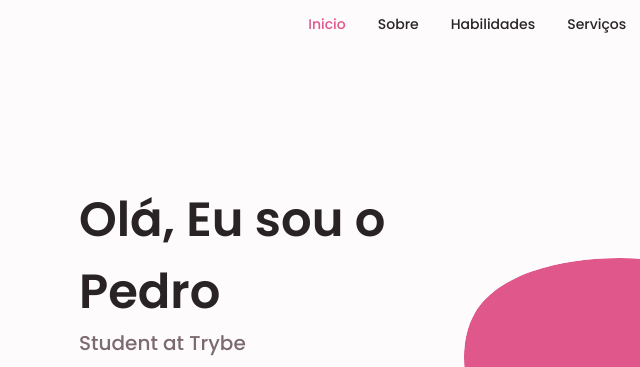
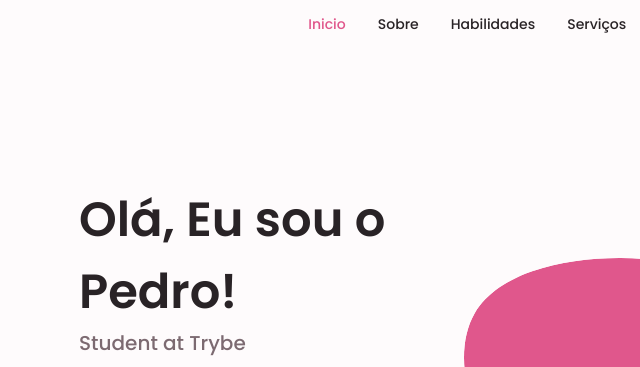
Before and after one commit to pedrohxiv/pedrohxiv.github.io, a plain HTML site: page index.html in a window 1280 px wide. Shown: the top 367 px of the page, 229-869 px from the left. Drawn offline with nearby package versions, Linux system fonts and the light colour scheme.

Commit message:
Update repository

```diff
--- a/index.html
+++ b/index.html
@@ -111,7 +111,7 @@
               </svg>
             </div>
             <div class="home_data">
-              <h1 class="home_title">Olá, Eu sou o Pedro</h1>
+              <h1 class="home_title">Olá, Eu sou o Pedro!</h1>
               <h3 class="home_subtitle">Student at Trybe</h3>
               <p class="home_description">
                 Lorem, ipsum dolor sit amet consectetur adipisicing elit.
```
